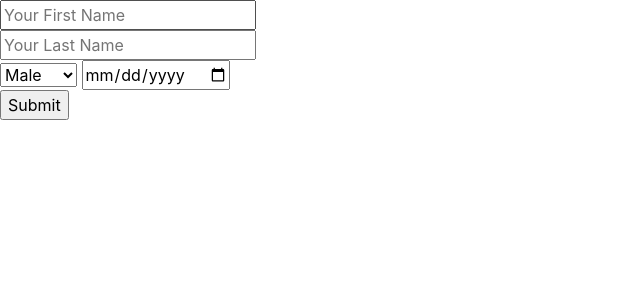
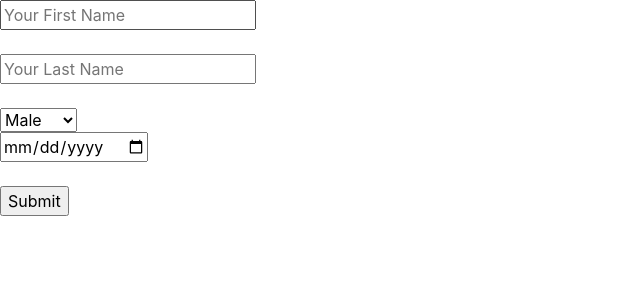
Before and after one commit to Humphrey-code/IP-wk2, a plain HTML site: page index.html in a window 1280 px wide. Shown: the whole page, without its empty margins (0-640 px from the left). Drawn offline with Linux system fonts and the light colour scheme.

Commit message:
Add spacing to the form

```diff
--- a/CSS/stylesheets.css
+++ b/CSS/stylesheets.css
@@ -1,2 +1,2 @@
-form {width: 300px
+form {width:100px; height: 300px
 }
--- a/index.html
+++ b/index.html
@@ -7,14 +7,13 @@
 </head>
 <body>
   <form>
-    <input type="text" name="First Name" placeholder="Your First Name">
-    <input type="text" name="Last Name" placeholder="Your Last Name">
+    <input type="text" name="First Name" placeholder="Your First Name"> <br><br>
+    <input type="text" name="Last Name" placeholder="Your Last Name"><br><br>
     <select name="Gender">
       <option value="Male">Male</option>
-      <option value="Female">Female</option>
-    </select>
-    <input type="date" name="Date of Birth" placeholder="Your Date of Birth">
-    <input type="submit" name="Send Message">
-
+      <option value="Female">Female</option> <br><br>
+    </select><br>
+    <input type="date" name="Date of Birth" placeholder="Your Date of Birth"><br><br>
+    <input type="submit" name="Send Message" placeholder="Send Message">
   </form>
 </body>
```
